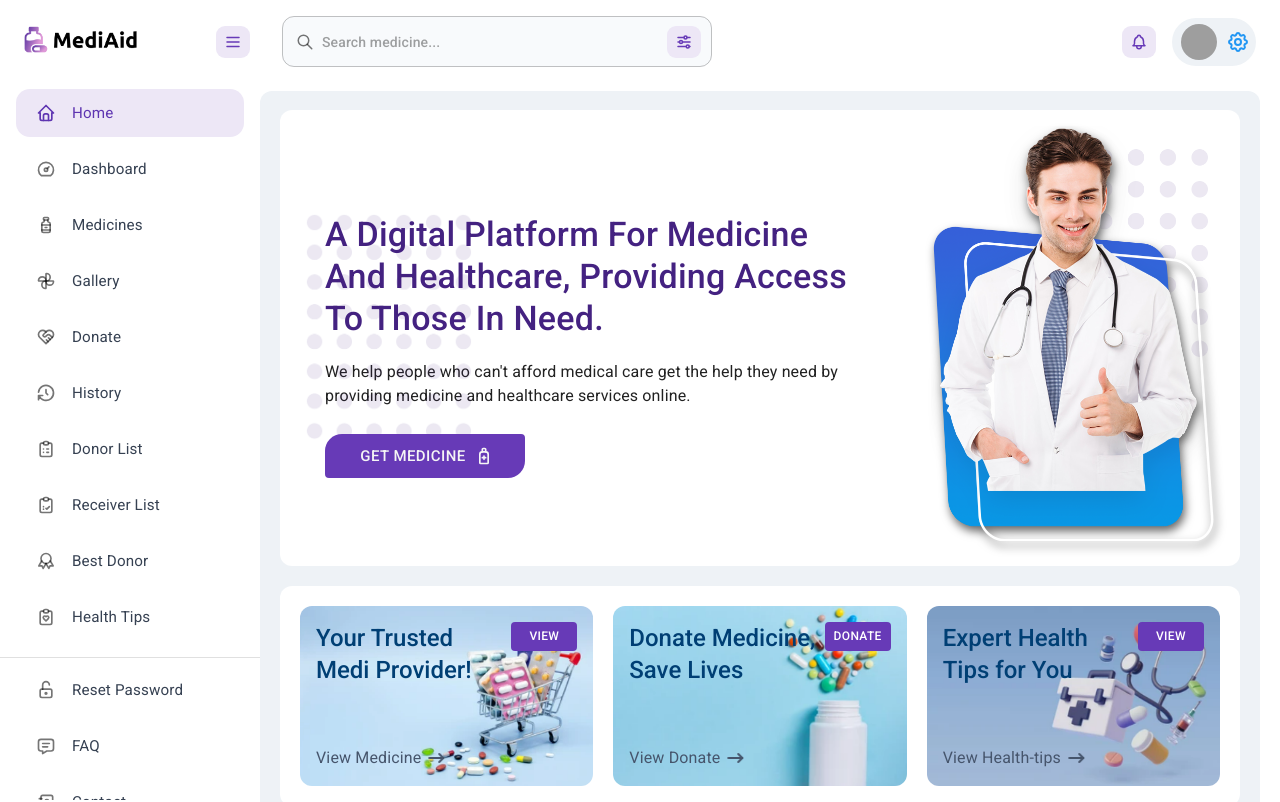
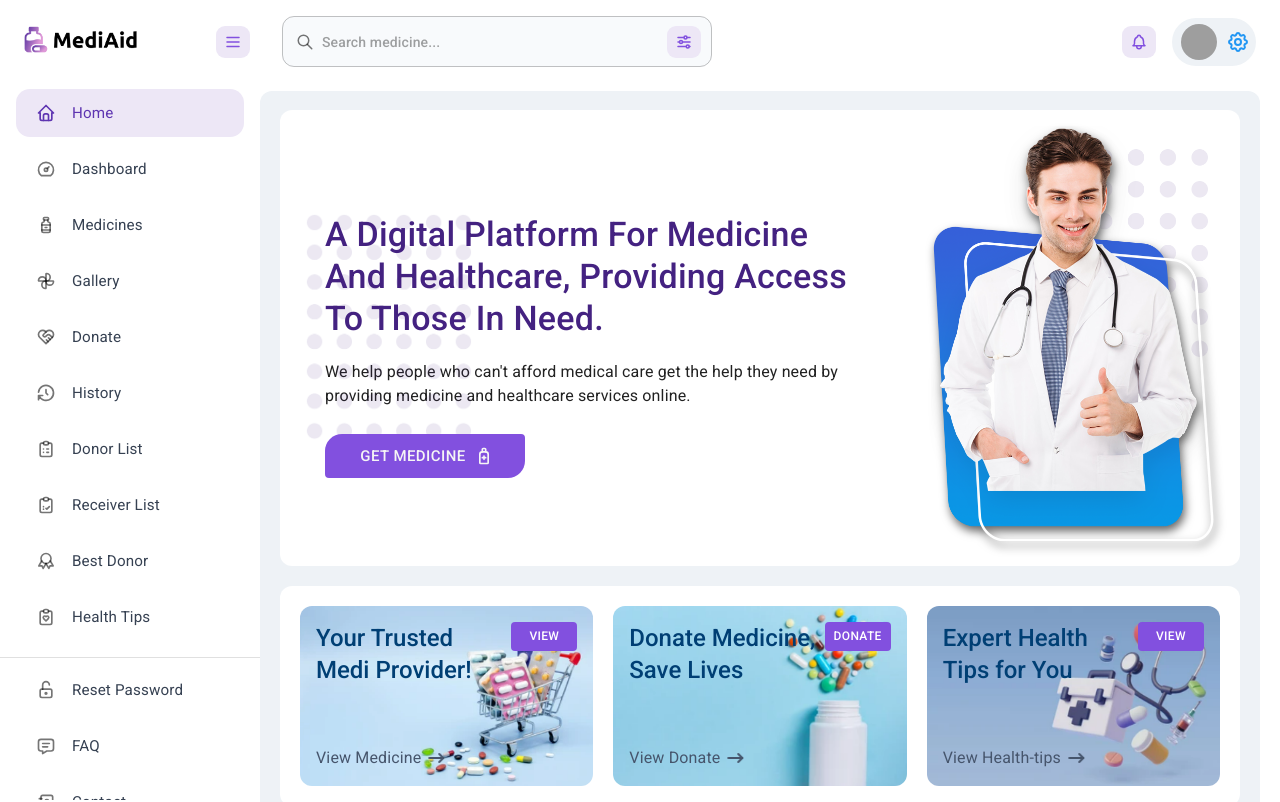
Before and after one commit to Sharif-Minhaz/MediAid, a React (Vite) app in the folder client/: page / in a window 1280 px wide. Shown: the top 802 px of the page. Built offline with nearby package versions, Linux system fonts and the light colour scheme; grey boxes are pictures that could not be loaded.

Commit message:
styles: primary theme updated

```diff
--- a/client/src/pages/home/RatedMedicines.jsx
+++ b/client/src/pages/home/RatedMedicines.jsx
@@ -49,8 +49,6 @@ const RatedMedicines = () => {
 	const { leftDrawerOpen } = useStateContext();
 	const smallScreen = useMediaQuery("(min-width:600px)");
 
-	console.log(smallScreen);
-
 	return (
 		<Box>
 			<SectionTitle
--- a/client/src/theme/palette.js
+++ b/client/src/theme/palette.js
@@ -1,7 +1,8 @@
 export const paletteTheme = () => {
 	const theme = {
 		primary: {
-			main: "#673ab7",
+			// main: "#673ab7",
+			main: "#8250df",
 			light: "#5e35b1",
 			contrastText: "#697586",
 		},
```
